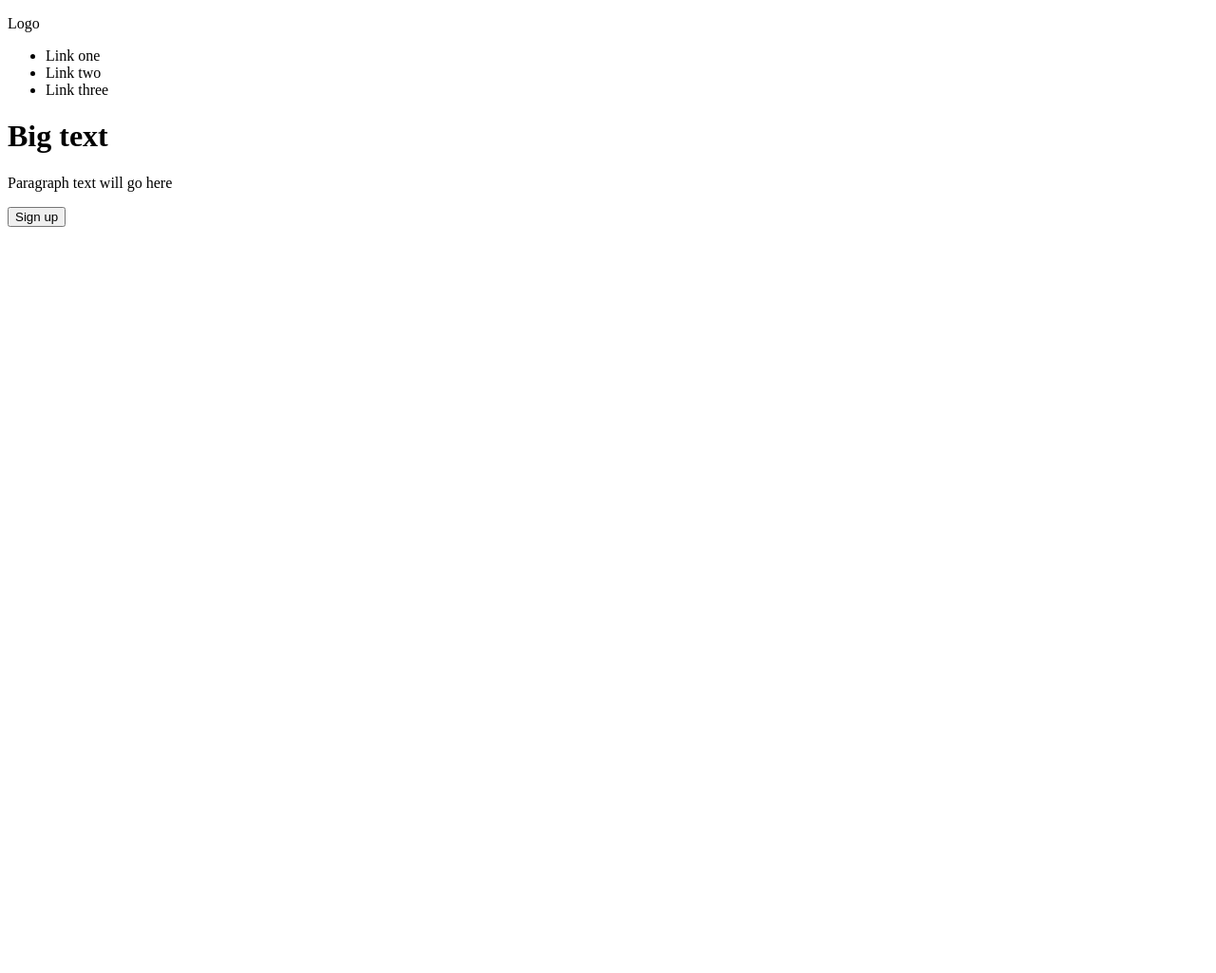
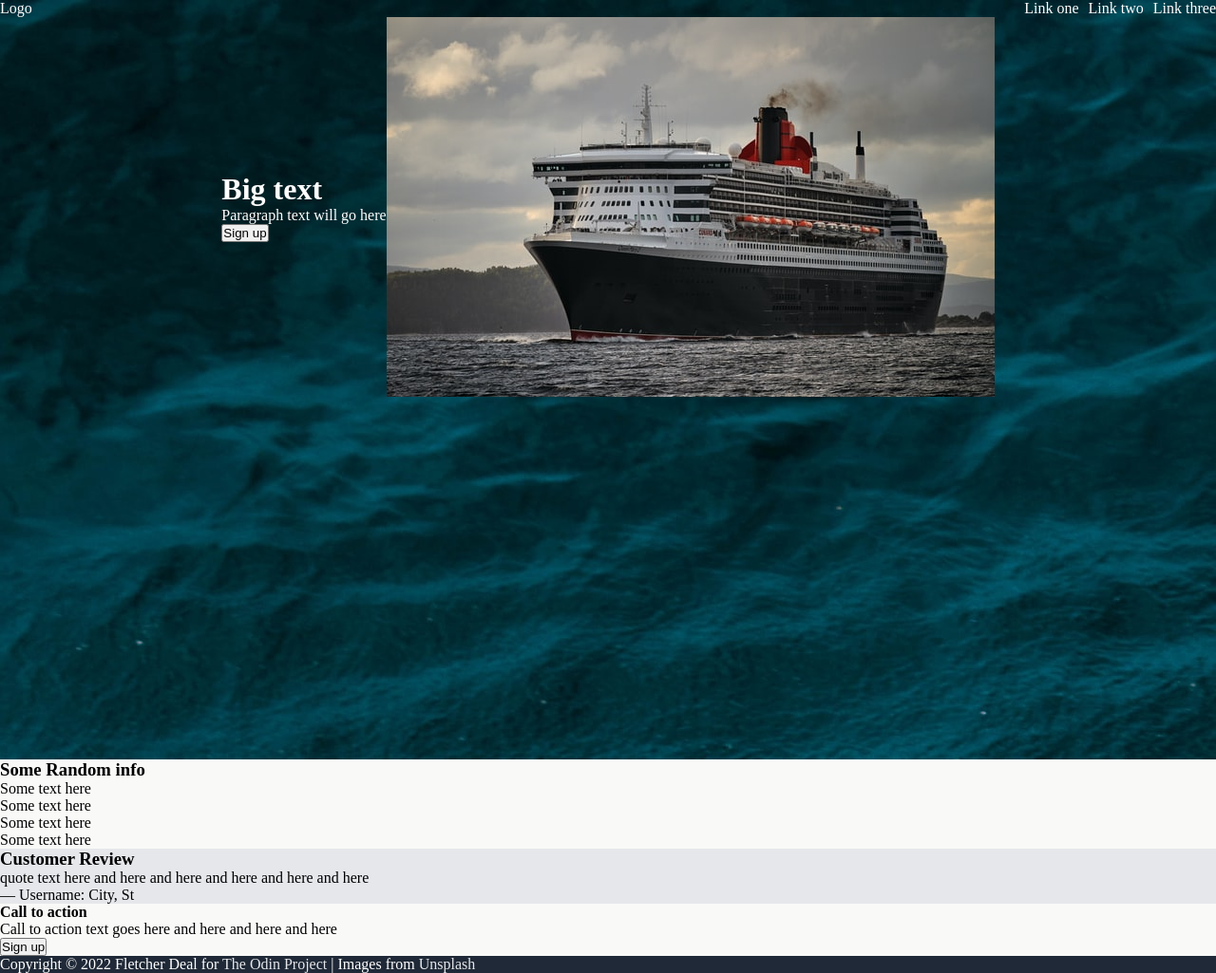
Before and after one commit to fletcherdeal92/odin-landing-page, a plain HTML site: page index.html in a window 1280 px wide. Shown: the whole page at 95% size. Before the commit the page ends 800 px from the top, so only its background shows below. Drawn offline with Linux system fonts and the light colour scheme.

Commit message:
Add base HTML structure Add base CSS style

```diff
--- a/index.html
+++ b/index.html
@@ -3,6 +3,15 @@
 <head>
     <meta charset="UTF-8">
     <meta http-equiv="X-UA-Compatible" content="IE=edge">
+
+    <!-- ADD GOOGLE FONTS - ROBOTO -->
+    <link rel="preconnect" href="https://fonts.googleapis.com">
+    <link rel="preconnect" href="https://fonts.gstatic.com" crossorigin>
+    <link href="https://fonts.googleapis.com/css2?family=Roboto:ital,wght@0,300;0,400;0,700;1,400&display=swap" rel="stylesheet">
+
+    <!-- Add CSS styles -->
+    <link rel="stylesheet" href="style.css">
+
     <meta name="viewport" content="width=device-width, initial-scale=1.0">
     <title>Landing Page</title>
 </head>
@@ -23,9 +32,53 @@
                 <p>Paragraph text will go here</p>
                 <button>Sign up</button>
             </div>
-            <img src="" alt="">
+            <img src="/images/ocean-liner.jpg" alt="an ocean liner at sea">
         </div>
     </header>
+
+    <div class="information-block">
+        <h3>Some Random info</h3>
+        <div class="info-box">
+            <div class="image-square"></div>
+            <p>Some text here</p>
+        </div>
+        <div class="info-box">
+            <div class="image-square"></div>
+            <p>Some text here</p>
+        </div>
+        <div class="info-box">
+            <div class="image-square"></div>
+            <p>Some text here</p>
+        </div>
+        <div class="info-box">
+            <div class="image-square"></div>
+            <p>Some text here</p>
+        </div>
+    </div>
+
+    <div class="quote-block">
+        <h3>Customer Review</h3>
+        <div class="quote">
+            <blockquote>
+                quote text here and here and here and here and here and here
+            </blockquote>
+            <p>&mdash; Username: City, St</p>
+        </div>
+    </div>
+
+    <div class="cta-block">
+        <div class="cta-container">
+            <div class="cta-text">
+                <h4>Call to action</h4>
+                <p>Call to action text goes here and here and here and here</p>
+            </div>
+            <button class="filled">Sign up</button>
+        </div>
+    </div>
+
+    <footer>
+        <p>Copyright &copy; 2022 Fletcher Deal for <a href="https://www.theodinproject.com">The Odin Project</a> | Images from <a href="https://unsplash.com">Unsplash</a></p>
+    </footer>
 
 
 </body>
--- a/style.css
+++ b/style.css
@@ -0,0 +1,58 @@
+* {
+    margin: 0;
+    padding: 0;
+    box-sizing: border-box;
+}
+
+body {
+    display: flex;
+    flex-direction: column;
+    align-content: center;
+}
+
+header {
+    background-image: url("/images/ocean-waves.jpg");
+    height: 100vh;
+    color: white;
+    display: flex;
+    flex-direction: column;
+}
+
+nav {
+    display: flex;
+    justify-content: space-between;
+}
+
+ul {
+    display: flex;
+    list-style: none;
+    gap: 10px;
+}
+
+.header-content {
+    display: flex;
+    justify-content: center;
+    align-items: center;
+}
+
+.information-block {
+    background: #f9faf8;
+}
+
+.quote-block {
+    background: #E5E7EB;
+}
+
+.cta-block {
+    background: #f9faf8;
+}
+
+footer {
+    background: #1f2937;
+    color: white;
+}
+
+footer a {
+    color: #E5E7EB;
+    text-decoration: none;
+}
```
